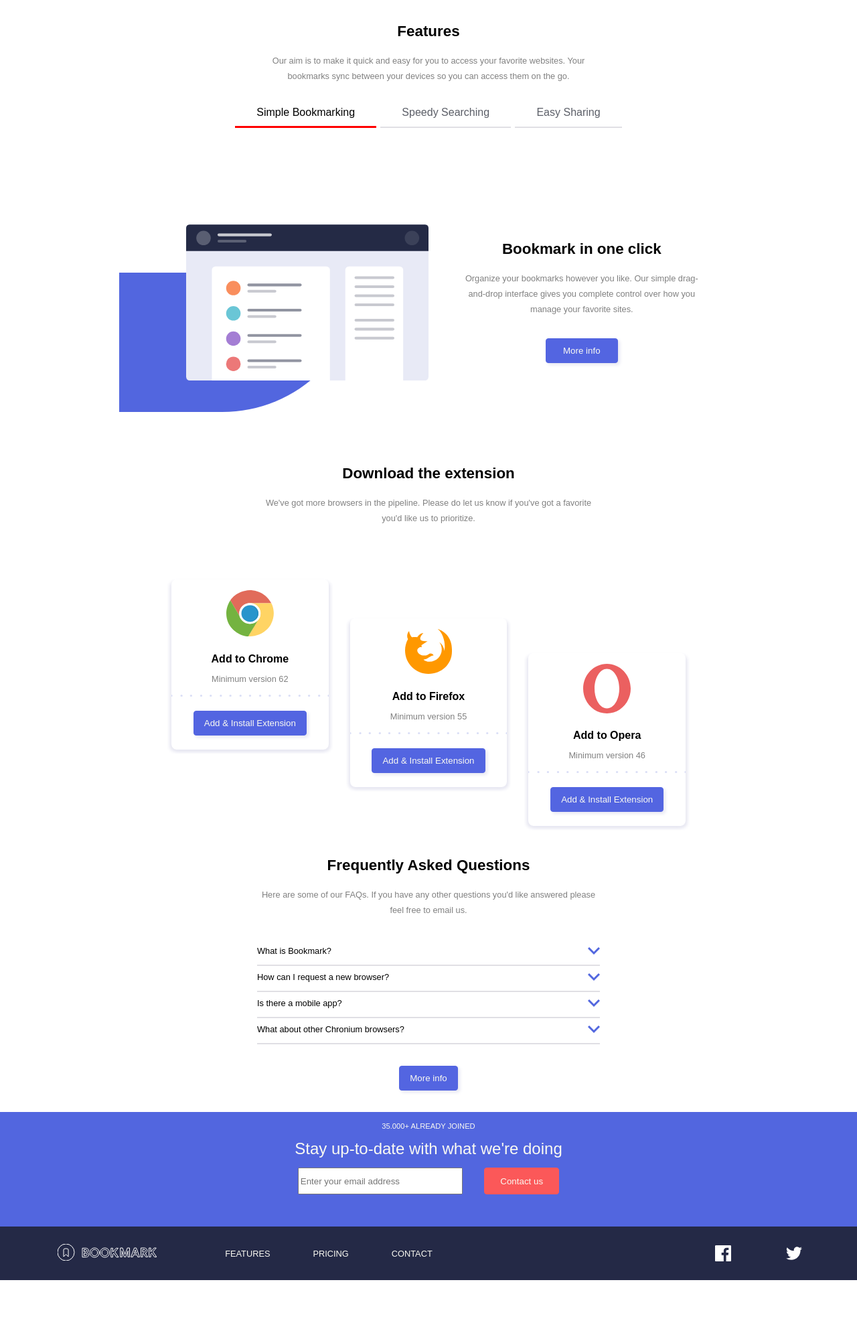
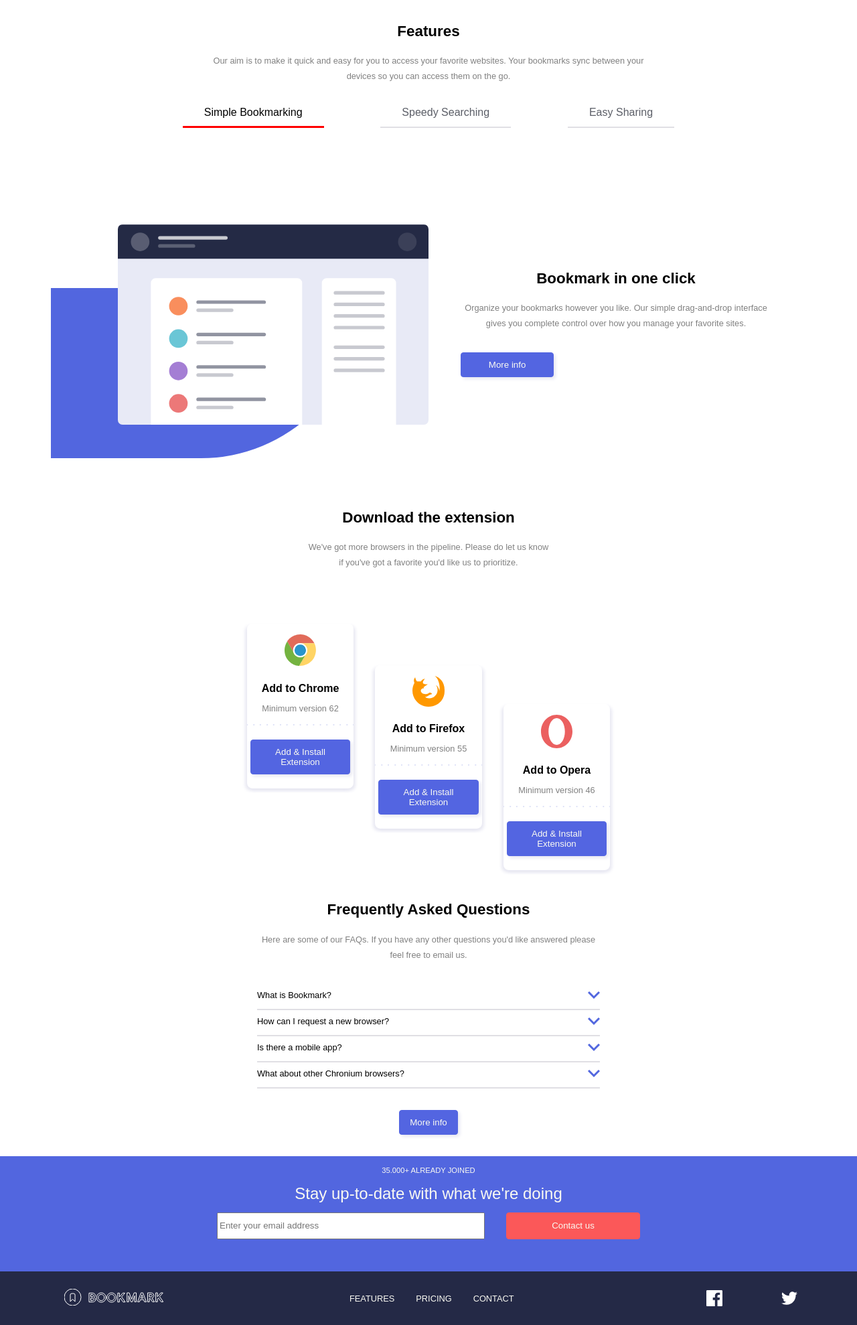
Before and after one commit to JEspinosa1770/sprint1, a plain HTML site: page index.html in a window 1280 px wide. Shown: the part 480-2458 px from the top of the page at 67% size. Before the commit the page ends 2391 px from the top, so only its background shows below. Drawn offline with Linux system fonts and the light colour scheme.

Commit message:
fix: fixed errors in desktop view. Improved display on tablet and desktop: hero section, features section and footer

```diff
--- a/css/styles.css
+++ b/css/styles.css
@@ -19,6 +19,14 @@
 
 * {
     font-family: var(--main-font);
+}
+
+main {
+        display: flex;
+        flex-direction: column;
+        justify-content: center;
+        align-items: center;
+
 }
 
 body {
@@ -363,6 +371,7 @@ FALTAN LOS HOVER DE FOOTER Y DE LOS LOGOS */
 
 .navigator h3 {
     margin: 1.6rem 0 0 0;
+    text-align: center;
 }
 
 /* Section FAQs */
@@ -623,7 +632,264 @@ h3 {
     font-weight: bold;
 }
 
-@media (min-width: 415px) {
+@media (min-width: 480px) {
+    body {
+        font-size: 15px;
+    }
+
+    .simple {
+        max-width: min(80%, 500px);
+    }
+
+    .features {
+        display: flex;
+        justify-content: center;
+        align-items: center;
+        flex-direction: column;
+        padding-top: 3rem;
+        width: 80%;
+        margin: 0 auto;
+    }
+
+    .features .description {
+        width: 80%;
+        margin: 0 auto;
+    }
+
+    .features-links {
+        display: flex;
+        flex-direction: row;
+        text-align: center;
+        /* width: 57%; */
+        padding-top: 1.5rem;
+        justify-content: center;
+    }
+
+    .features-links a {
+        text-decoration: none;
+        color: var(--text-color-midgrey);
+        border-top: none;
+        border-bottom: 2px solid var(--line-color-lightgrey);
+        cursor: pointer;
+        transition: border-color 0.3s;
+        padding-left: 2rem;
+        padding-right: 2rem;
+        margin: 0 auto;
+    }
+
+    /* .feat-description {
+        display: flex;
+        flex-direction: row;
+        text-align: center;
+        justify-content: center;
+        width: 80%;
+        margin: 0 auto;
+    }
+
+    .feat-description img {
+        width: 100%;
+    }
+
+    .feat-desc-image {
+        display: block;
+        position: relative;
+        z-index: 1;
+        max-width: 100%;
+        height: auto;
+    }
+
+    .feat-desc-image::before {
+        content: "";
+        position: absolute;
+        left: -100px;
+        top: 35%;
+        width: 100%;
+        height: 70%;
+        background-color: var(--background-image-blue);
+        border-radius: 0 0 15rem 0;
+        z-index: 0;
+    }
+
+    .feat-desc-image img{
+        max-width: 100%;
+        height: auto;
+        position: relative;
+        display: inline-block;
+    }
+
+    .feat-description div {
+        width: 50%;
+        display: flex;
+        flex-direction: column;
+        text-align: center;
+        justify-content: center;
+        margin-left: 3rem;
+        margin-top: 5rem;
+    }
+
+    .feat-description div button {
+        display: block;
+        width: 30%;
+        margin: 2rem auto;
+    }
+
+    .features .feat-description h2 {
+        width: 100%
+    } */
+
+    .download .description {
+        display: flex;
+        justify-content: center;
+        align-items: center;
+        padding-top: 3rem;
+        width: 40%;
+        margin: 0 auto;
+        margin-bottom: 2rem;
+    }
+
+    .download div {
+        display: flex;
+        flex-direction: row;
+        justify-content: center;
+        align-items: center;
+        height: 400px;
+        width: 60%;
+    }
+
+    .navigator-one {
+        align-self: flex-start;
+        margin-right: 2rem;
+    }
+
+    .navigator-two {
+        align-self: center;
+        margin-right: 2rem;
+    }
+
+    .navigator-three {
+        align-self: flex-end
+    }
+
+    .faqs {
+        width: 50%;
+        margin: 0 auto;
+    }
+
+    /* .contact {
+        width: 35%;
+    } */
+    .contact {
+        width: 80%;
+        display: flex;
+        flex-direction: column;
+        align-items: center;
+    }
+
+    .contact label {
+        font-size: 1.3rem;
+        display: block;
+        margin-bottom: 1rem;
+    }
+
+    /* .contact div {
+        display: flex;
+        flex-wrap: wrap;
+        width: 100%;
+        justify-content: center;
+        align-items: center;
+        margin-bottom: 3rem;
+    } */
+    .contact div {
+        display: flex;
+        flex-direction: column;
+        /* flex-wrap: wrap; */
+        width: 100%;
+        justify-content: center;
+        align-items: center;
+        margin-bottom: 3rem;
+    }
+
+    .foot-form {
+        box-sizing: border-box;
+        /* margin: 0.5rem; */
+    }
+
+    .foot-form:nth-child(1) {
+        width: 100%;
+    }
+
+    .foot-form:nth-child(2) {
+        width: 55%;
+    }
+
+    .foot-form:nth-child(3) {
+        width: 35%;
+    }
+
+    .contact input {
+        width: 80%;
+        margin: 0;
+        margin-bottom: 1rem;
+        /* margin-right: 2rem; */
+    }
+
+    .contact .btn-tertiary {
+        width: 200px;
+        /* padding: 0 2rem 0 2rem; */
+        margin: 0;
+    }
+    .contact button {
+        height: 5vh;
+        margin-bottom: 0;
+    }
+
+    /* #footer-pure {
+        background-color: var(--background-footer);
+        display: flex;
+        flex-direction: row;
+        align-items: center;
+        width: 100%;
+        text-align: center;
+        list-style: none;
+
+        padding-left: 0;
+        margin-left: 0;
+        justify-content: center;
+    }
+
+    #footer-pure .logo {
+        margin: 0 1rem 0 2rem;
+        width: 12%;
+        flex-grow: 1;
+    }
+
+    #footer-pure nav {
+        flex-grow: 3;
+    }
+
+    .menu-footer {
+        display: flex;
+        flex-direction: row;
+        align-items: center;
+        justify-content: left;
+    }
+
+    .menu-footer li a {
+        margin: 0 1rem;
+    }
+
+    .social-foot {
+        margin: 0;
+        width: 15%;
+        flex-grow: 1;
+    }
+
+    .social-fot img:hover {
+        background-color: var(--text-hovered);
+    } */
+}
+
+@media screen and (min-width: 767px) {
     body {
         font-size: 16px;
     }
@@ -682,7 +948,9 @@ h3 {
         background-color: var(--btn-lines-drop-menu);
     }
 
+
     .simple {
+        max-width: 100%;
         display: flex;
         flex-direction: row-reverse;
         justify-content: center;
@@ -699,40 +967,20 @@ h3 {
 
     .simple image {
         padding-right: 3rem;
-    }
+    } */
 
     .features {
         display: flex;
+        flex-direction: row;
         justify-content: center;
         align-items: center;
-        padding-top: 3rem;
+        margin-top: 3rem;
+    }
+
+    .features .description p {
         width: 80%;
         margin: 0 auto;
-    }
 
-    .features .description {
-        width: 50%;
-        margin: 0 auto;
-    }
-
-    .features-links {
-        display: flex;
-        flex-direction: row;
-        text-align: center;
-        width: 57%;
-        padding-top: 1.5rem;
-    }
-
-    .features-links a {
-        text-decoration: none;
-        color: var(--text-color-midgrey);
-        border-top: none;
-        border-bottom: 2px solid var(--line-color-lightgrey);
-        cursor: pointer;
-        transition: border-color 0.3s;
-        padding-left: 2rem;
-        padding-right: 2rem;
-        margin: 0 auto;
     }
 
     .feat-description {
@@ -740,7 +988,7 @@ h3 {
         flex-direction: row;
         text-align: center;
         justify-content: center;
-        width: 80%;
+        width: 100%;
         margin: 0 auto;
     }
 
@@ -788,101 +1036,74 @@ h3 {
     .feat-description div button {
         display: block;
         width: 30%;
-        margin: 2rem auto;
+        margin: 2rem 0;
     }
 
     .features .feat-description h2 {
         width: 100%
     }
 
-    .download .description {
+    .contact {
         display: flex;
-        justify-content: center;
+        flex-direction: column;
         align-items: center;
-        padding-top: 3rem;
-        width: 40%;
-        margin: 0 auto;
-        margin-bottom: 2rem;
-    }
-
-    .download div {
-        display: flex;
-        flex-direction: row;
-        justify-content: center;
-        align-items: center;
-        height: 400px;
-        width: 60%;
-    }
-
-    .navigator-one {
-        align-self: flex-start;
-        margin-right: 2rem;
-    }
-
-    .navigator-two {
-        align-self: center;
-        margin-right: 2rem;
-    }
-
-    .navigator-three {
-        align-self: flex-end
-    }
-
-    .faqs {
-        width: 50%;
-        margin: 0 auto;
-    }
-
-    .contact {
-        width: 35%;
-    }
-
-    .contact label {
-        font-size: 1.8rem;
     }
 
     .contact div {
         display: flex;
-        flex-wrap: wrap;
+        flex-direction: row;
         width: 100%;
         justify-content: center;
         align-items: center;
         margin-bottom: 3rem;
     }
 
-    .foot-form {
-        box-sizing: border-box;
-        /* margin: 0.5rem; */
-    }
-
-    .foot-form:nth-child(1) {
-        width: 100%;
-    }
-
-    .foot-form:nth-child(2) {
-        width: 55%;
-    }
-
-    .foot-form:nth-child(3) {
-        width: 35%;
+    .contact label {
+        font-size: 1.5rem;
     }
 
     .contact input {
         width: 80%;
         margin: 0;
+        /* margin-bottom: 1rem; */
         margin-right: 2rem;
     }
 
-    .contact .btn-tertiary {
-        width: 200px;
-        /* padding: 0 2rem 0 2rem; */
-        margin: 0;
-    }
-    .contact button {
-        height: 5vh;
-        margin-bottom: 0;
+
+    .foot-form {
+        box-sizing: border-box;
+        justify-content: center;
+        max-width: 400px;
+        /* margin: 0.5rem; */
     }
 
+    .foot-form button {
+        max-width: 150px;
+    }
+
+    /* .foot-form:nth-child(1) {
+        width: 100%;
+    }
+
+    .foot-form:nth-child(2) {
+        width: 50%;
+    }
+
+    .foot-form:nth-child(3) {
+        width: 25%;
+    } */
+    /* .contact div:nth-child(1) {
+        width: 100%;
+    }
+
+    .contact div:nth-child(2) {
+        width: 50%;
+    }
+
+    .contact div:nth-child(3) {
+        width: 25%;
+    }
+     */
     #footer-pure {
         background-color: var(--background-footer);
         display: flex;
@@ -911,11 +1132,11 @@ h3 {
         display: flex;
         flex-direction: row;
         align-items: center;
-        justify-content: left;
+        justify-content: center;
     }
 
     .menu-footer li a {
-        margin: 0 2rem;
+        margin: 0 1rem;
     }
 
     .social-foot {
@@ -923,69 +1144,4 @@ h3 {
         width: 15%;
         flex-grow: 1;
     }
-
-    .social-fot img:hover {
-    background-color: var(--text-hovered);
-    }
 }
-
-@media screen and (min-width: 785px) and (max-width: 1472px) {
-    .contact div {
-        display: flex;
-        flex-wrap: wrap;
-        width: 100%;
-        justify-content: center;
-        align-items: center;
-        margin-bottom: 3rem;
-    }
-
-    .contact label {
-        font-size: 1.5rem;
-    }
-
-
-    .foot-form {
-        box-sizing: border-box;
-        /* margin: 0.5rem; */
-    }
-
-    .foot-form:nth-child(1) {
-        width: 100%;
-    }
-
-    .foot-form:nth-child(2) {
-        width: 55%;
-    }
-
-    .foot-form:nth-child(3) {
-        width: 25%;
-    }
-
-}
-
-@media screen and (min-width: 416px) and (max-width: 784px) {
-    .contact div {
-        display: flex;
-        flex-direction: column;
-        /* flex-wrap: wrap; */
-        width: 100%;
-        justify-content: center;
-        align-items: center;
-        margin-bottom: 3rem;
-    }
-
-    .contact {
-    width: 80%;
-    }
-
-    .contact label {
-        font-size: 1.3rem;
-        display: block;
-        margin-bottom: 1rem;
-    }
-
-    .contact input {
-        margin-bottom: 1rem;
-    }
-
-}
--- a/index.html
+++ b/index.html
@@ -16,9 +16,9 @@
         </div>
         <div class="menu-list-big">
             <ul>
-                <li><a href="#">Features</a></li>
+                <li><a href="#features-sect">Features</a></li>
                 <li><a href="#">Pricing</a></li>
-                <li><a href="#">Contact</a></li>
+                <li><a href="#emailInput">Contact</a></li>
                 <li><a href="#" id="btn-login">Login</a></li>
             </ul>
         </div>
@@ -37,9 +37,9 @@
                 </button>
             </div>
             <ul class="menu-list">
-                <li><a href="#">Features</a></li>
+                <li><a href="#features-sect">Features</a></li>
                 <li><a href="#">Pricing</a></li>
-                <li><a href="#">Contact</a></li>
+                <li><a href="#emailInput">Contact</a></li>
                 <li><a href="#" id="btn-login">Login</a></li>
             </ul>
             <div class="social">
@@ -64,7 +64,7 @@
             </article>
         </section>
 
-        <section class="features">
+        <section class="features" id="features-sect">
             <article class="description">
                 <h2>Features</h2>
                 <p>Our aim is to make it quick and easy for you to access your favorite websites. Your bookmarks sync between your devices so you can access them on the go.</p>
@@ -168,8 +168,8 @@
         <section class="form">
             <form action="" class="contact">
                 <p class="joined">35.000+ ALREADY JOINED</p>
+                <label class="foot-form" for="emailContact">Stay up-to-date with what we're doing</label>
                 <div>
-                    <label class="foot-form" for="emailContact">Stay up-to-date with what we're doing</label>
                     <input type="email" name="emailContact" id="emailInput" class="foot-form" placeholder="Enter your email address" >
                     <!-- <p id="errorMSG" class="error">Whooops, make sure it's an email</p> -->
                     <button class="foot-form btn-tertiary" onclick="validateEmail(this)">Contact us</button>
@@ -183,9 +183,9 @@
                 </div>
                 <nav>
                     <ul class="menu-footer">
-                        <li><a href="#">Features</a></li>
+                        <li><a href="#features-sect">Features</a></li>
                         <li><a href="#">Pricing</a></li>
-                        <li><a href="#">Contact</a></li>
+                        <li><a href="#emailInput">Contact</a></li>
                     </ul>
                 </nav>
                 <div class="social-foot">
```
